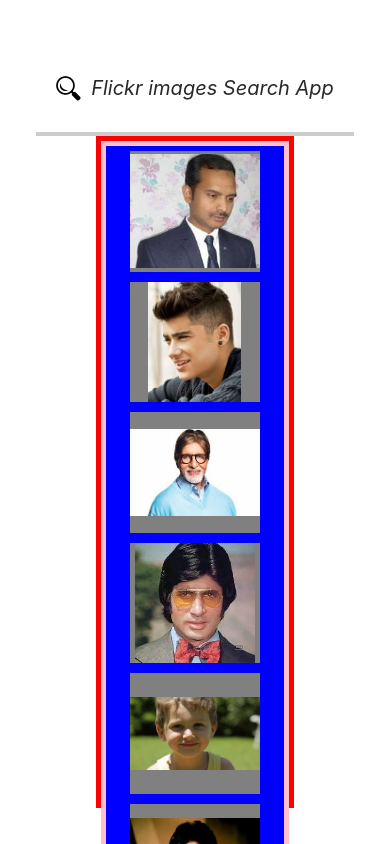
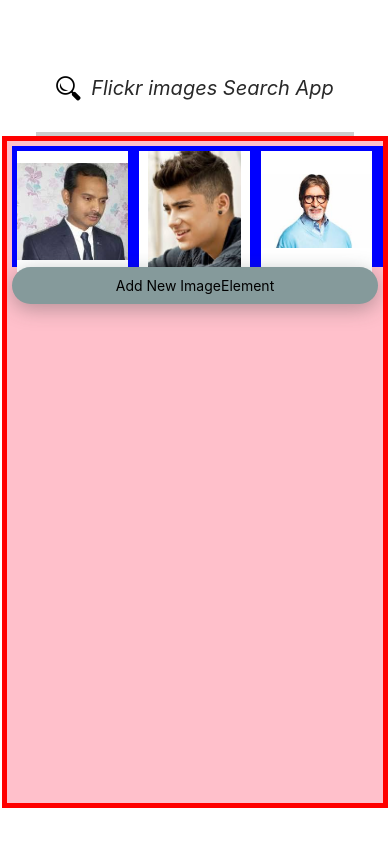
Before and after one commit to amjadk12/UberFilckrPhotoAssignment, a React Native app: screen / in a window 390 px wide. Shown: the top 844 px of the page. Built offline with nearby package versions, Linux system fonts and the light colour scheme.

Commit message:
Updated styles for display of images in one row - 3 in a row

```diff
--- a/App.js
+++ b/App.js
@@ -64,9 +64,8 @@ const styles = StyleSheet.create({
   },
   bottom:{
     height:'80%',
+    width: '100%',
     backgroundColor:"red",
-    flexDirection:'row',
-    flexWrap:'wrap',
     padding:5
   }
 });
--- a/Component/ImageElement.js
+++ b/Component/ImageElement.js
@@ -14,16 +14,15 @@ const win = Dimensions.get('window');
 const styles = StyleSheet.create({
    containerImage: {
     backgroundColor: "blue",
-    alignItems: "center",
-    justifyContent: "center",
-    padding: 5,
-    width:"100%"
+    width: win.width/3.2,
+    height: win.height/7,
+    padding:5
   },
   innerImage: {
-    backgroundColor: "gray",
+    backgroundColor: "#fff",
     padding: 10,
-    width: win.width/3,
-    height: win.height/7,
+    width: win.width/3.5,
+    height: win.height/7
   }
   });
 export default ImageElement;
--- a/Component/ImageElements.js
+++ b/Component/ImageElements.js
@@ -1,5 +1,5 @@
 import React, { Component } from "react";
-import { ScrollView, Text, TouchableOpacity, StyleSheet } from "react-native";
+import { ScrollView,View, Text, TouchableOpacity, StyleSheet,Dimensions } from "react-native";
 import { ImageElement } from "./ImageElement";
 
 export class ImageElements extends Component {
@@ -7,18 +7,25 @@ export class ImageElements extends Component {
     const { imageelements, onNewImageElement } = this.props;
     return (
       <ScrollView style={styles.bottomItems}>
-        {imageelements.map(imageelement => (
+        <View style={styles.listItems}>
+        {
+          imageelements.map(() =>imageelements.splice(0,3).filter(imageelement    =>imageelement).map(imageelement => (
           <ImageElement
             imgsource={imageelement.source}
+            style={styles.bottomItem}
           />
-        ))}
-        <TouchableOpacity style={styles.button} onPress={onNewImageElement}>
+        )
+        ))
+        }
+        </View>
+         <TouchableOpacity style={styles.button} onPress={onNewImageElement}>
           <Text>Add New ImageElement</Text>
         </TouchableOpacity>
       </ScrollView>
     );
   }
 }
+const win = Dimensions.get('window');
 const styles = StyleSheet.create({
   button: {
     backgroundColor: "#859a9b",
@@ -33,9 +40,12 @@ const styles = StyleSheet.create({
     justifyContent: "center"
   },
   bottomItems:{
-    width:'50%',
     padding:5,
-    backgroundColor: "pink"
+    backgroundColor: "pink",
+   },
+  listItems:{
+    flex: 1,
+    flexDirection: "row"
   }
 });
 export default ImageElements;
```
